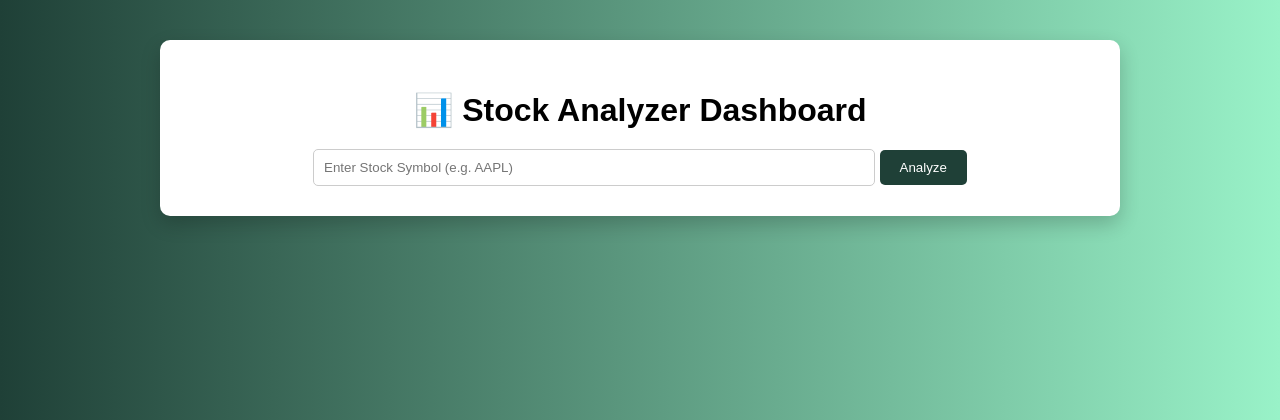
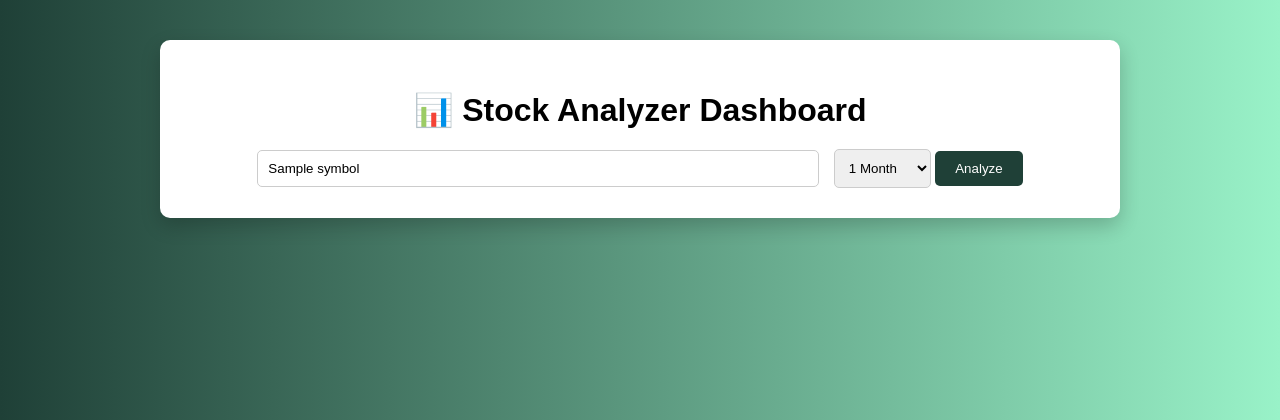
Before and after one commit to Karthik-93650/stock-analyzer, a Flask app: template templates/index.html in a window 1280 px wide. Shown: the top 420 px of the page. Run offline with Flask 3, Linux system fonts and the light colour scheme; the template is opened without the code that fills it: most values are stand-ins (such as "Sample title", 1, 10 or a date in 2020).

Commit message:
Day 3: Added time period selection, improved error handling and chart generation

```diff
--- a/app.py
+++ b/app.py
@@ -1,6 +1,9 @@
 from flask import Flask, render_template, request, send_file
 import yfinance as yf
 import pandas as pd
+import matplotlib
+
+matplotlib.use("Agg")
 import matplotlib.pyplot as plt
 import os
 
@@ -14,13 +17,16 @@ def index():
     data = None
     stats = {}
     error = None
+    symbol = ""
+    period = "6mo"
 
     if request.method == "POST":
         symbol = request.form["symbol"].upper().strip()
+        period = request.form.get("period", "6mo")
 
         try:
             stock = yf.Ticker(symbol)
-            df = stock.history(period="6mo")
+            df = stock.history(period=period)
 
             if df.empty:
                 error = "Invalid stock symbol or no data found."
@@ -35,21 +41,23 @@ def index():
 
                 df.to_csv("stock_data.csv")
 
-                plt.figure(figsize=(8, 4))
+                plt.figure(figsize=(8,4))
                 plt.plot(df["Close"], label="Close Price")
                 plt.plot(df["MA20"], label="20 Day MA")
                 plt.legend()
-                plt.title(f"{symbol} Stock Price")
+                plt.title(f"{symbol} Stock Price ({period})")
                 plt.tight_layout()
                 plt.savefig("static/chart.png")
                 plt.close()
 
                 data = True
 
-        except Exception:
+        except Exception as e:
+            print(e)
             error = "Something went wrong. Please try again."
 
-    return render_template("index.html", stats=stats, data=data, error=error, symbol=symbol if request.method=="POST" else "")
+    return render_template("index.html",stats=stats,data=data,error=error,symbol=symbol,period=period)
+
 
 @app.route("/download")
 def download():
--- a/static/style.css
+++ b/static/style.css
@@ -100,3 +100,9 @@ h1 {
     border-radius: 5px;
     font-weight: bold;
 }
+.form-box select {
+    padding: 10px;
+    margin-left: 10px;
+    border-radius: 5px;
+    border: 1px solid #ccc;
+}
--- a/templates/index.html
+++ b/templates/index.html
@@ -2,6 +2,7 @@
 <html>
 <meta charset="UTF-8">
 <meta name="viewport" content="width=device-width, initial-scale=1.0">
+
 <head>
     <title>Stock Analyzer Dashboard</title>
     <link rel="stylesheet" href="{{ url_for('static', filename='style.css') }}">
@@ -13,7 +14,15 @@
         <h1>📊 Stock Analyzer Dashboard</h1>
 
         <form method="POST" class="form-box">
-            <input type="text" name="symbol" placeholder="Enter Stock Symbol (e.g. AAPL)" required>
+            <input type="text" name="symbol" value="{{ symbol }}" placeholder="Enter Stock Symbol (e.g. AAPL)" required>
+
+            <select name="period">
+                <option value="1mo">1 Month</option>
+                <option value="3mo">3 Months</option>
+                <option value="6mo">6 Months</option>
+                <option value="1y">1 Year</option>
+            </select>
+
             <button type="submit">Analyze</button>
         </form>
         {% if error %}
```
Also changed, not shown: .gitignore/stock_data.csv, static/chart.png (added).
